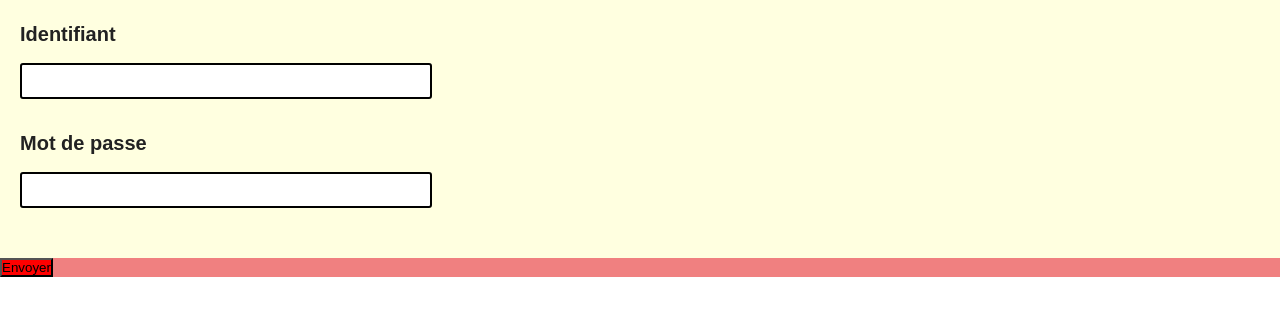
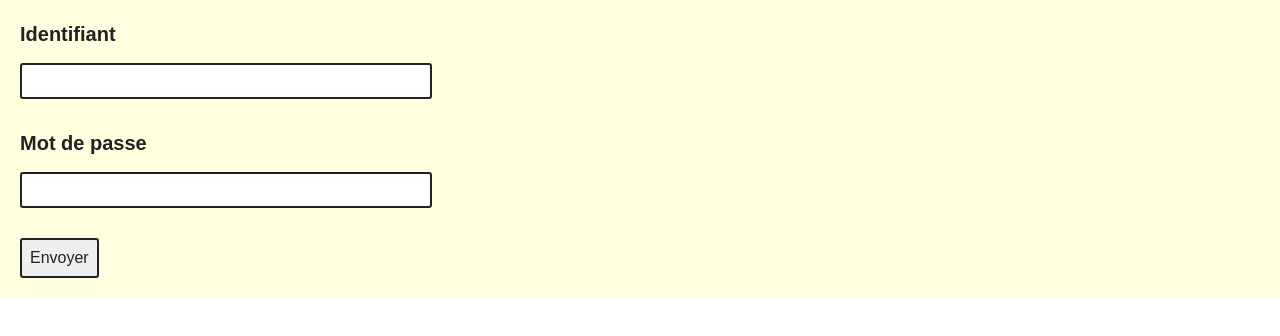
Before and after one commit to Magle-corp/Reporting, a React (Create React App) app in the folder frontend/: page / in a window 1280 px wide. Shown: the top 336 px of the page. Built offline with nearby package versions, Linux system fonts and the light colour scheme.

Commit message:
Update form style

```diff
--- a/frontend/src/screen/form/SignIn.tsx
+++ b/frontend/src/screen/form/SignIn.tsx
@@ -18,8 +18,8 @@ const SignIn = () => {
           <Text variant="h4">Mot de passe</Text>
           <StyledInput type="text" isValid={null} />
         </StyledLabel>
+        <StyledSubmit type="submit" value="Envoyer" isValid={false} />
       </StyledForm>
-      <StyledSubmit type="submit" value="Envoyer" isValid={false} />
     </div>
   );
 };
--- a/frontend/src/theme/color.ts
+++ b/frontend/src/theme/color.ts
@@ -1,6 +1,8 @@
 const color: object = {
   black: '#222222',
   white: '#ffffff',
+  success: '#00995a',
+  error: '#f0114f',
 };
 
 export default color;
--- a/frontend/src/ui/Input.tsx
+++ b/frontend/src/ui/Input.tsx
@@ -14,22 +14,19 @@ const StyledInput = styled.input<{ isValid: boolean | null }>`
   ${({ isValid }) =>
     isValid &&
     css`
-      //border: 2px solid ${({ theme }) => theme.color.primary};
-      border: 2px solid green;
+      border: 2px solid ${({ theme }) => theme.color.success};
     `}
 
   ${({ isValid }) =>
     !isValid &&
     css`
-      //border: 2px solid ${({ theme }) => theme.color.error};
-      border: 2px solid red;
+      border: 2px solid ${({ theme }) => theme.color.error};
     `}
 
   ${({ isValid }) =>
     isValid === null &&
     css`
-      //border: 2px solid ${({ theme }) => theme.color.darkGrey};
-      border: 2px solid black;
+      border: 2px solid ${({ theme }) => theme.color.black};
     `};
 `;
 
--- a/frontend/src/ui/Layout.tsx
+++ b/frontend/src/ui/Layout.tsx
@@ -9,7 +9,6 @@ interface Props {
 }
 
 const StyledLayout = styled.div<{ variant?: string }>`
-  background-color: lightcoral;
   width: 100%;
 `;
 
--- a/frontend/src/ui/Submit.tsx
+++ b/frontend/src/ui/Submit.tsx
@@ -1,20 +1,27 @@
 // Use.
 import styled, { css } from 'styled-components';
 
+/**
+ * Provide ui component Submit.
+ */
 const StyledSubmit = styled.input<{ isValid: boolean }>`
+  ${({ theme }) => theme.typography.p};
+  width: max-content;
+  padding: 6px 8px;
+  border: 2px solid ${({ theme }) => theme.color.black};
+  border-radius: 3px;
+
   ${({ isValid }) =>
     isValid &&
     css`
-      //background-color: ${({ theme }) => theme.color.primary};
-      background-color: green;
+      cursor: pointer;
     `}
 
   ${({ isValid }) =>
     !isValid &&
     css`
-      //background-color: ${({ theme }) => theme.color.primary};
-      background-color: red;
-    `}
+      cursor: not-allowed;
+    `};
 `;
 
 export { StyledSubmit };
--- a/frontend/src/ui/TextArea.tsx
+++ b/frontend/src/ui/TextArea.tsx
@@ -11,29 +11,24 @@ const StyledTextArea = styled.textarea<{ isValid: boolean | null }>`
   padding: 4px;
   margin-top: 15px;
   border-radius: 3px;
-  //border: 2px solid ${({ theme }) => theme.color.darkGrey};
-  border: 2px solid black;
   resize: none;
 
   ${({ isValid }) =>
     isValid &&
     css`
-      //border: 2px solid ${({ theme }) => theme.color.primary};
-      border: 2px solid green;
+      border: 2px solid ${({ theme }) => theme.color.success};
     `}
 
   ${({ isValid }) =>
     !isValid &&
     css`
-      //border: 2px solid ${({ theme }) => theme.color.error};
-      border: 2px solid red;
+      border: 2px solid ${({ theme }) => theme.color.error};
     `}
 
   ${({ isValid }) =>
     isValid === null &&
     css`
-      // border: 2px solid ${({ theme }) => theme.color.darkGrey};
-      border: 2px solid black;
+      border: 2px solid ${({ theme }) => theme.color.black};
     `}
 `;
 
```
